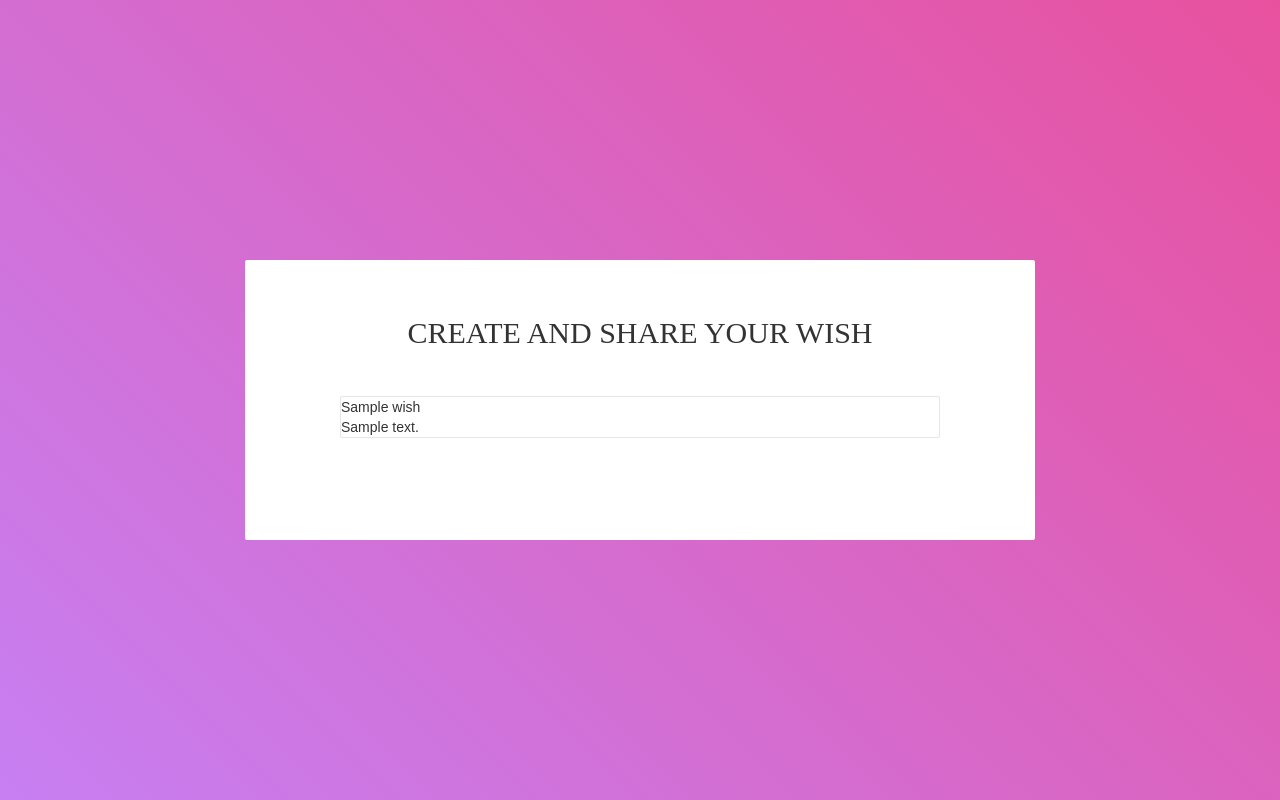
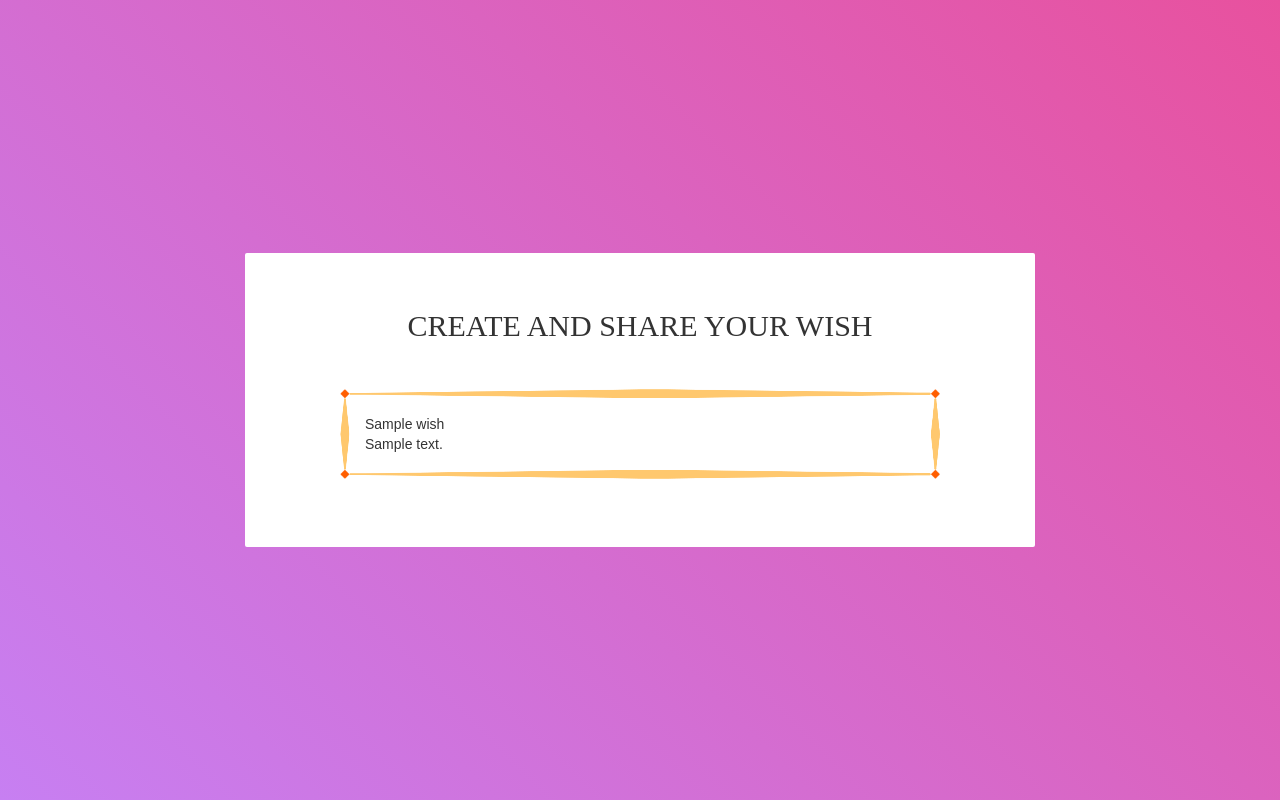
Before and after one commit to sangbas/live_wish, a PHP site: page /view.php in a window 1280 px wide. Run offline with PHP 8.4, Linux system fonts and the light colour scheme; tables that the repository leaves empty or names only in its code hold one stand-in row (values such as "Sample post"); data that the repository does not hold is empty; some web fonts are replaced.

Commit message:
add border

```diff
--- a/assets/css/main.css
+++ b/assets/css/main.css
@@ -38,10 +38,17 @@ body, html {
 
 
 
-#wrapper {
+.wrapper {
     min-height: 100%;
 }
 
+.borderimg1 {
+    border: 10px solid transparent;
+    padding: 15px;
+    -webkit-border-image: url(../img/border.png) 30 stretch; /* Safari 3.1-5 */
+    -o-border-image: url(../img/border.png) 30 stretch; /* Opera 11-12.1 */
+    border-image: url(../img/border.png) 30 stretch;
+}
 /*---------------------------------------------*/
 a {
 	font-family: Raleway-SemiBold;
--- a/feed-post.php
+++ b/feed-post.php
@@ -8,7 +8,7 @@
                 while($row = mysqli_fetch_assoc($result)) {
                     $name = $row["name"];
                     $message = $row["message"];
-                    echo '<div class="wrap-input100 validate-input">'.$name.'<br/>'.$message.'</div>';
+                    echo '<div class="borderimg1">'.$name.'<br/>'.$message.'</div>';
                 }
             }
 ?>
--- a/view.php
+++ b/view.php
@@ -42,7 +42,7 @@
             </span>
 
             <div id="feed">
-                <?php //include('feed-post.php');?>
+                <?php include('feed-post.php');?>
             </div>
 
 		</div>
```
Also changed, not shown: assets/img/border.png (added).
